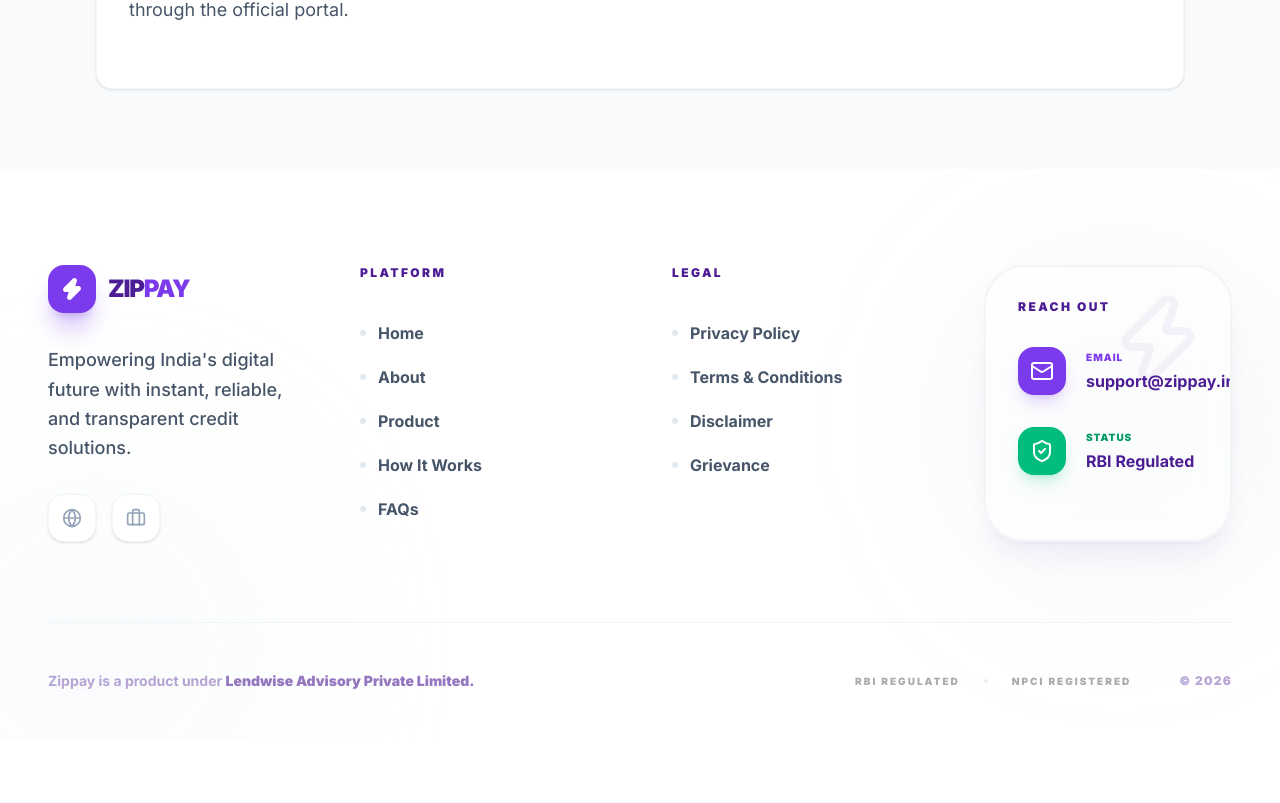
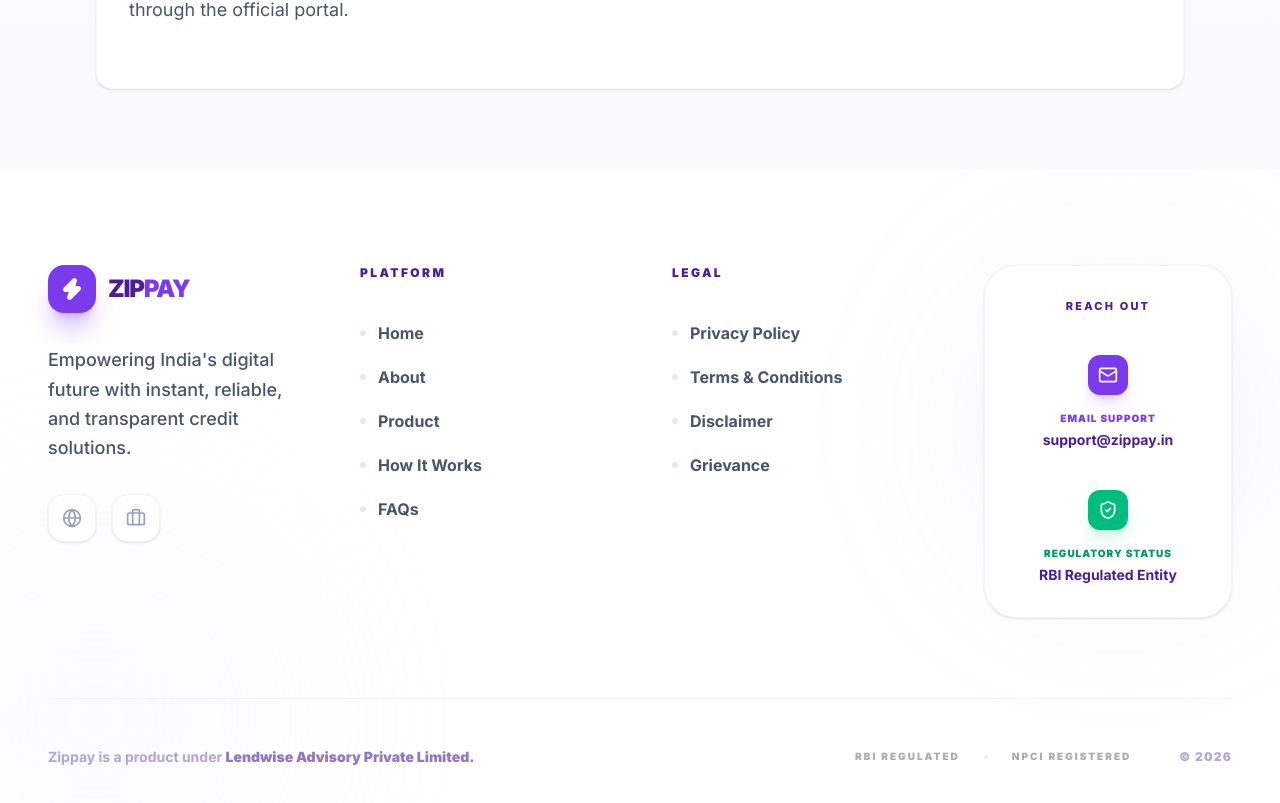
Before and after one commit to simmitiwari770-beep/zippay, a React (Vite) app: page /grievance in a window 1280 px wide. Shown: the part 1507-2310 px from the top of the page. Before the commit the page ends 2246 px from the top, so only its background shows below. Built offline with nearby package versions, Linux system fonts and the light colour scheme.

Commit message:
Design: Redesign Reach Out card in footer for better alignment and clarity

```diff
--- a/src/components/Footer.jsx
+++ b/src/components/Footer.jsx
@@ -92,29 +92,27 @@
             </ul>
           </div>
 
-          {/* Contact Info — Premium Glass Card */}
-          <div className="bg-white/60 border-2 border-primary-100 p-8 rounded-[2.5rem] shadow-xl shadow-primary-900/5 backdrop-blur-md relative overflow-hidden group">
-            <div className="absolute top-0 right-0 p-6 opacity-5 group-hover:scale-125 transition-transform duration-700">
-              <Zap className="w-24 h-24 text-primary-900" />
-            </div>
-            <h4 className="text-primary-900 font-black text-xs uppercase tracking-[0.2em] mb-8">Reach Out</h4>
-            <div className="space-y-8 relative z-10">
-              <div className="flex items-center gap-5">
-                <div className="w-12 h-12 rounded-2xl bg-primary-600 flex items-center justify-center shadow-lg shadow-primary-600/20 shrink-0">
-                  <Mail className="w-6 h-6 text-white" />
+          {/* Contact Info — Professional Minimalist Card */}
+          <div className="bg-white border border-primary-100 p-8 rounded-[2rem] shadow-sm relative overflow-hidden flex flex-col justify-center">
+            <h4 className="text-primary-900 font-extrabold text-[11px] uppercase tracking-[0.2em] mb-10 text-center">Reach Out</h4>
+            <div className="space-y-10">
+              <div className="flex flex-col items-center text-center gap-3">
+                <div className="w-10 h-10 rounded-xl bg-primary-600 flex items-center justify-center shadow-lg shadow-primary-600/20 mb-1">
+                  <Mail className="w-5 h-5 text-white" />
                 </div>
                 <div>
-                  <p className="text-[10px] font-black text-primary-600 uppercase tracking-widest mb-1">Email</p>
-                  <p className="text-base font-bold text-primary-900">support@zippay.in</p>
+                  <p className="text-[10px] font-black text-primary-600 uppercase tracking-widest mb-1">Email Support</p>
+                  <p className="text-sm font-bold text-primary-900">support@zippay.in</p>
                 </div>
               </div>
-              <div className="flex items-center gap-5">
-                <div className="w-12 h-12 rounded-2xl bg-emerald-500 flex items-center justify-center shadow-lg shadow-emerald-500/20 shrink-0">
-                  <ShieldCheck className="w-6 h-6 text-white" />
+
+              <div className="flex flex-col items-center text-center gap-3">
+                <div className="w-10 h-10 rounded-xl bg-emerald-500 flex items-center justify-center shadow-lg shadow-emerald-500/20 mb-1">
+                  <ShieldCheck className="w-5 h-5 text-white" />
                 </div>
                 <div>
-                  <p className="text-[10px] font-black text-emerald-600 uppercase tracking-widest mb-1">Status</p>
-                  <p className="text-base font-bold text-primary-900">RBI Regulated</p>
+                  <p className="text-[10px] font-black text-emerald-600 uppercase tracking-widest mb-1">Regulatory Status</p>
+                  <p className="text-sm font-bold text-primary-900">RBI Regulated Entity</p>
                 </div>
               </div>
             </div>
```
